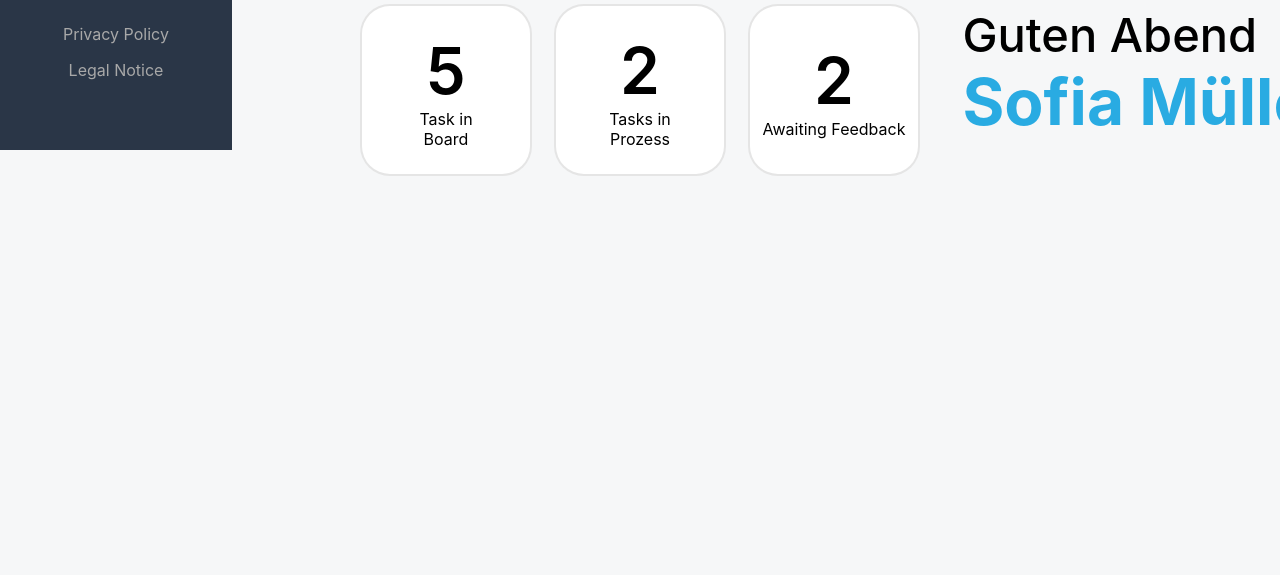
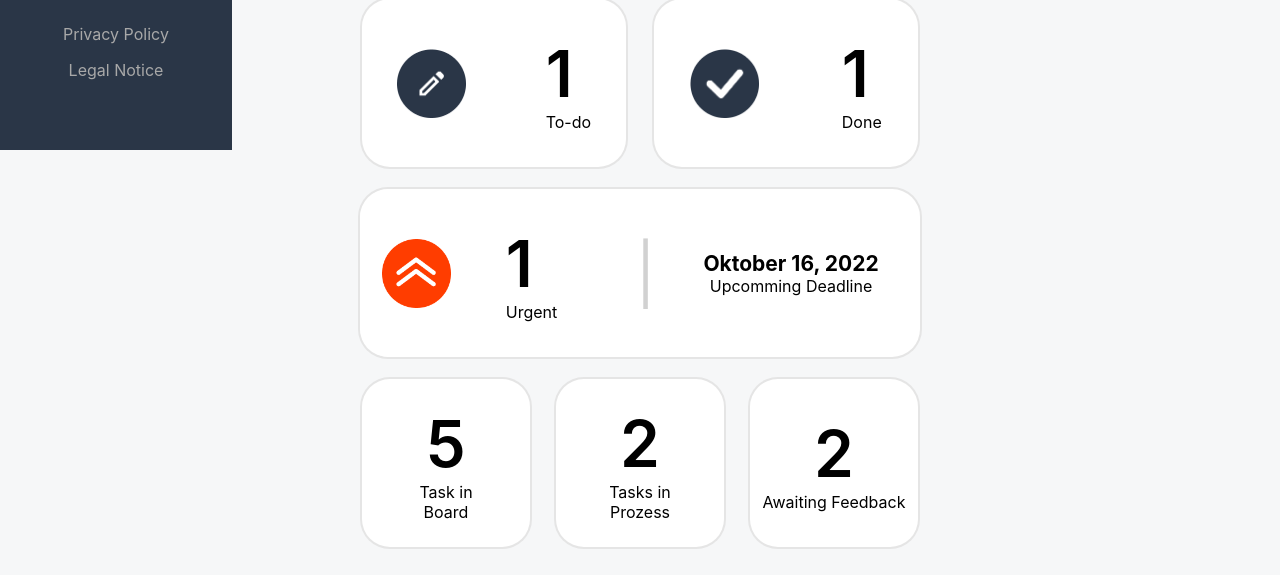
Before and after one commit to OliverAzzolina/Join, a plain HTML site: page summary.html in a window 1280 px wide. Shown: the part 670-1245 px from the top of the page. Before the commit the page ends 864 px from the top, so only its background shows below. Drawn offline with Linux system fonts and the light colour scheme; no server answers; a web font is replaced by a local one.

Commit message:
small changes to css

```diff
--- a/css/summary.css
+++ b/css/summary.css
@@ -5,7 +5,7 @@ body {
 }
 
 
-.main-content {
+#main-container {
     width: 560px;
     height: auto;
     color: rgb(66, 66, 213);
```
